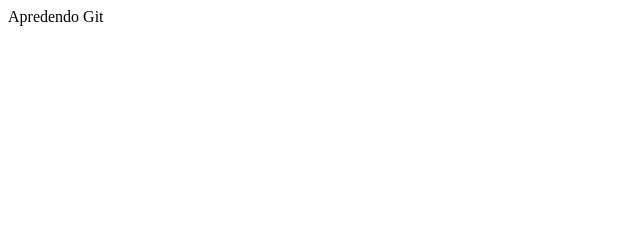
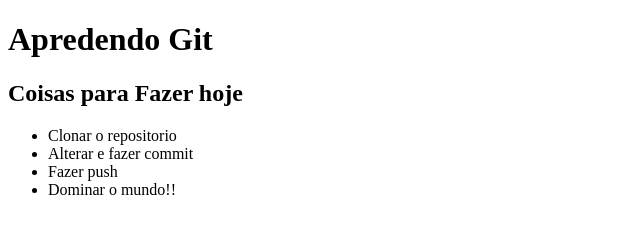
Before and after one commit to ClaudioNunes/EngSoft, a plain HTML site: page index.html in a window 1280 px wide. Shown: the whole page, without its empty margins (0-640 px from the left). Drawn offline with Linux system fonts and the light colour scheme.

Commit message:
Segunda alteracao

```diff
--- a/index.html
+++ b/index.html
@@ -7,6 +7,13 @@
     <title>Primeia pagina</title>
 </head>
 <body>
-    <h1|>Apredendo Git</h1>
+    <h1>Apredendo Git</h1>
+    <h2> Coisas para Fazer hoje</h2>
+    <ul>
+        <li>Clonar o repositorio</li>
+        <li>Alterar e fazer commit</li>
+        <li>Fazer push</li>
+        <li>Dominar o mundo!!</li>
+    </ul>
 </body>
 </html>
```
